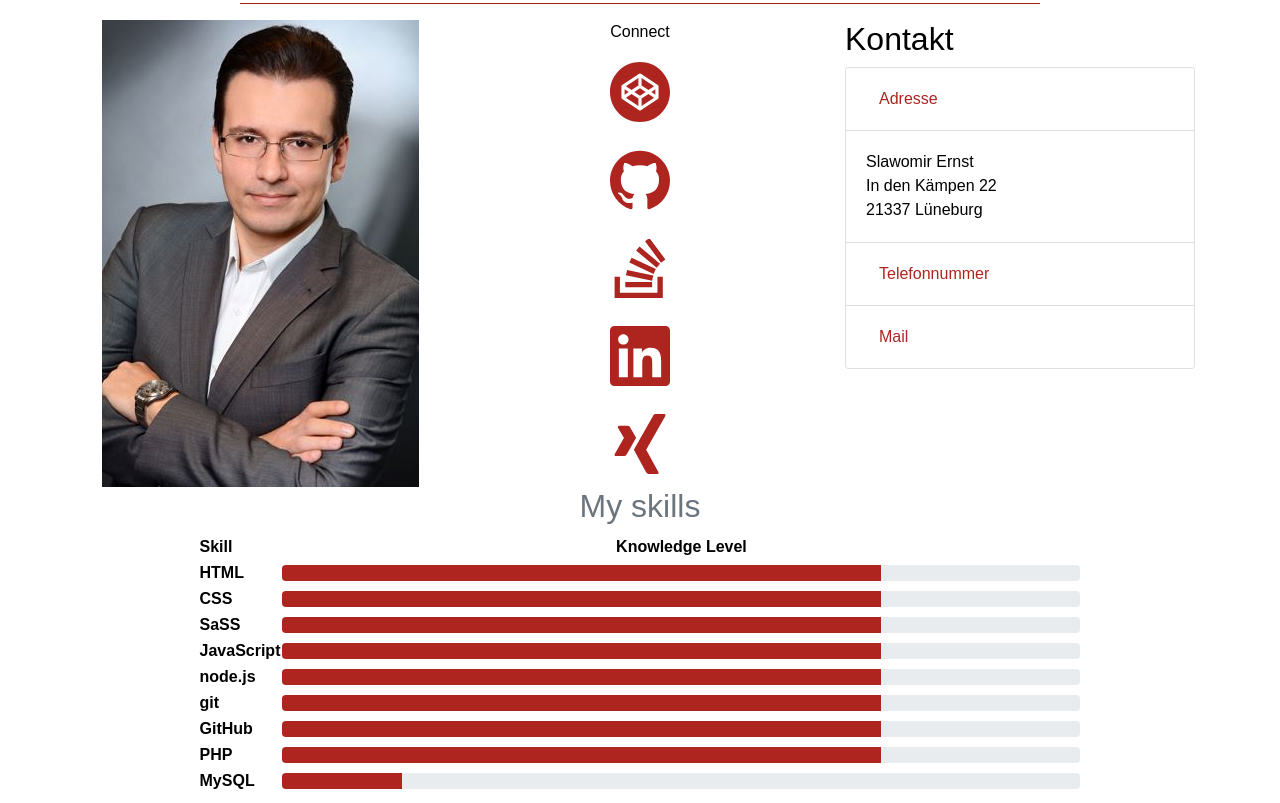
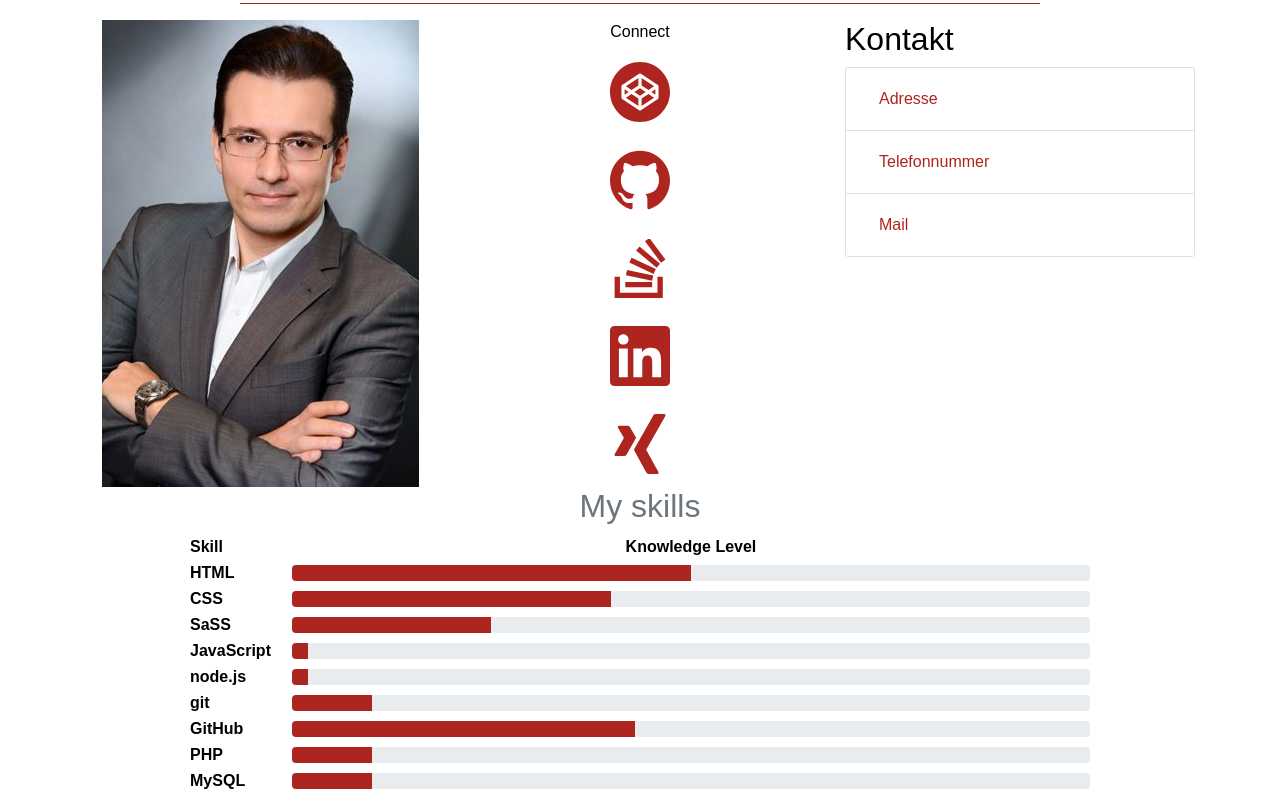
Before and after one commit to slawoe/my-portfolio-page, a plain HTML site: page index.html in a window 1280 px wide. Shown: the part 857-1660 px from the top of the page. Drawn offline with nearby package versions, Linux system fonts and the light colour scheme.

Commit message:
finalizing

```diff
--- a/index.html
+++ b/index.html
@@ -126,7 +126,7 @@
         </button>
       </h2>
     </div>
-    <div id="collapseOne" class="collapse show" aria-labelledby="headingOne" data-parent="#accordionExample">
+    <div id="collapseOne" class="collapse" aria-labelledby="headingOne" data-parent="#accordionExample">
       <div class="card-body">
         Slawomir Ernst<br>
                 In den Kämpen 22<br>
@@ -174,46 +174,46 @@
                   </th>
                 </tr>
                 <tr>
-                  <th class="text-left">HTML</th>
+                  <th class="text-left th-padding">HTML</th>
                   <th class="th-width">
 
                       <div class="progress">
                         <div
                           class="progress-bar progress-bar-animated"
                           role="progressbar"
-                          style="width: 75%;"
+                          style="width: 50%;"
                         ></div>
                       </div>
                     </div>
                   </th>
                 </tr>
                 <tr>
-                  <th class="text-left">CSS</th>
+                  <th class="text-left th-padding">CSS</th>
                   <th class="th-width"><div class="progress">
                     <div
                       class="progress-bar progress-bar-animated"
                       role="progressbar"
-                      style="width: 75%;"
+                      style="width: 40%;"
                     ></div>
                   </div>
                 </div>
                   </th>
                 </tr>
                 <tr>
-                  <th class="text-left">SaSS</th>
+                  <th class="text-left th-padding">SaSS</th>
                   <th class="th-width">
                     <div class="progress">
                       <div
                         class="progress-bar progress-bar-animated"
                         role="progressbar"
-                        style="width: 75%;"
+                        style="width: 25%;"
                       ></div>
                     </div>
                   </div>
                   </th>
                 </tr>
                 <tr>
-                  <th class="text-left">
+                  <th class="text-left th-padding">
                     JavaScript
                   </th>
                   <th class="th-width">
@@ -221,72 +221,72 @@
                       <div
                         class="progress-bar progress-bar-animated"
                         role="progressbar"
-                        style="width: 75%;"
+                        style="width: 2%;"
                       ></div>
                     </div>
                   </div>
                   </th>
                 </tr>
                 <tr>
-                  <th class="text-left">node.js</th>
+                  <th class="text-left th-padding">node.js</th>
                   <th class="th-width">
                     <div class="progress">
                       <div
                         class="progress-bar progress-bar-animated"
                         role="progressbar"
-                        style="width: 75%;"
+                        style="width: 2%;"
                       ></div>
                     </div>
                   </div>
                   </th>
                 </tr>
                 <tr>
-                  <th class="text-left">git</th>
+                  <th class="text-left th-padding">git</th>
                   <th class="th-width">
                     <div class="progress">
                       <div
                         class="progress-bar progress-bar-animated"
                         role="progressbar"
-                        style="width: 75%;"
+                        style="width: 10%;"
                       ></div>
                     </div>
                   </div>
                   </th>
                 </tr>
                 <tr>
-                  <th class="text-left">GitHub</th>
+                  <th class="text-left th-padding">GitHub</th>
                   <th class="th-width">
                     <div class="progress">
                       <div
                         class="progress-bar progress-bar-animated"
                         role="progressbar"
-                        style="width: 75%;"
+                        style="width: 43%;"
                       ></div>
                     </div>
                   </div>
                   </th>
                 </tr>
                 <tr>
-                  <th class="text-left">PHP</th>
+                  <th class="text-left th-padding">PHP</th>
                   <th class="th-width">
                     <div class="progress">
                       <div
                         class="progress-bar progress-bar-animated"
                         role="progressbar"
-                        style="width: 75%;"
+                        style="width: 10%;"
                       ></div>
                     </div>
                   </div>
                   </th>
                 </tr>
                 <tr>
-                  <th class="text-left">MySQL</th>
+                  <th class="text-left th-padding">MySQL</th>
                   <th class="th-width">
                     <div class="progress">
                       <div
                         class="progress-bar progress-bar-animated"
                         role="progressbar"
-                        style="width: 15%;"
+                        style="width: 10%;"
                       ></div>
                     </div>
                   </div>
@@ -461,7 +461,7 @@
                 <br>
                 <p>Projektarbeiten und zweimalige Elternzeit</p>
                 <p>05/2006 - 11/2009</p>
-                <p>• Assistent des Bereichsleiters Multimedia im Projekt: „Kreativ – zeig was Du kannst!“ (03/09-11/09)<br>• Mitarbeiter in der Fotodokumentation und Umsetzung einer Multimedia-Ausstellung, im Auftrag der Stadt Berlin im Projekt Projekt: „Kunst contra Vandalismus“ (09/07-03/08)<br>• Selbststudium von Programmiersprachen (04/08-02/09 und 05/06-08/07)<br>• Betrteeung von Webauftritten</p>
+                <p>• Assistent des Bereichsleiters Multimedia im Projekt: „Kreativ – zeig was Du kannst!“ (03/09-11/09)<br>• Mitarbeiter im Auftrag der Stadt Berlin im Projekt Projekt: „Kunst contra Vandalismus“ (09/07-03/08)<br>• Selbststudium von Programmiersprachen (04/08-02/09 und 05/06-08/07)<br>• Betrteeung von Webauftritten</p>
                 <br>
                 <br>
               </div>
--- a/scss/custom.scss
+++ b/scss/custom.scss
@@ -60,8 +60,8 @@ hr {
   width: 800px;
 }
 
-.badge {
-  text-align: left;
+.th-padding {
+  padding-right: 20px;
 }
 // Include all Bootstrap
 @import "../node_modules/bootstrap/scss/bootstrap";
```
Also changed, not shown: css/custom.css.
